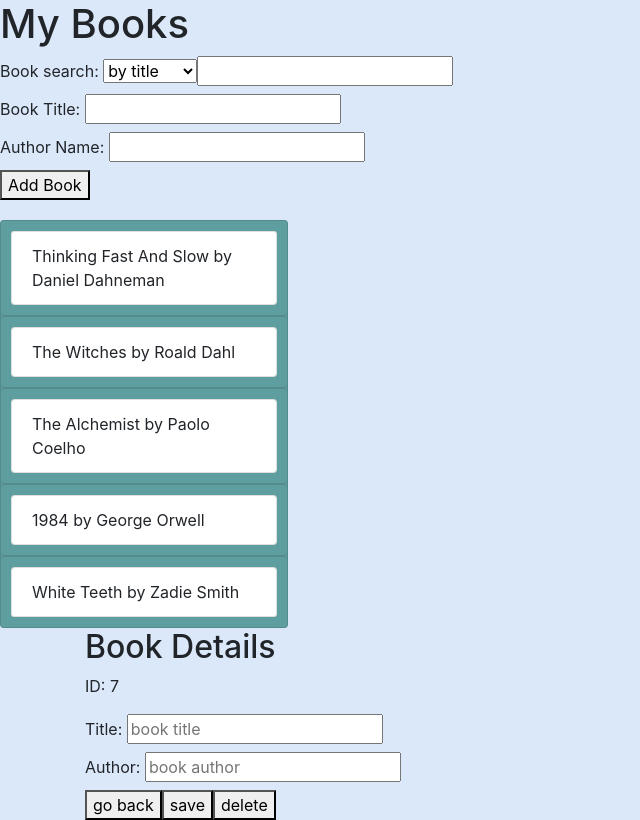
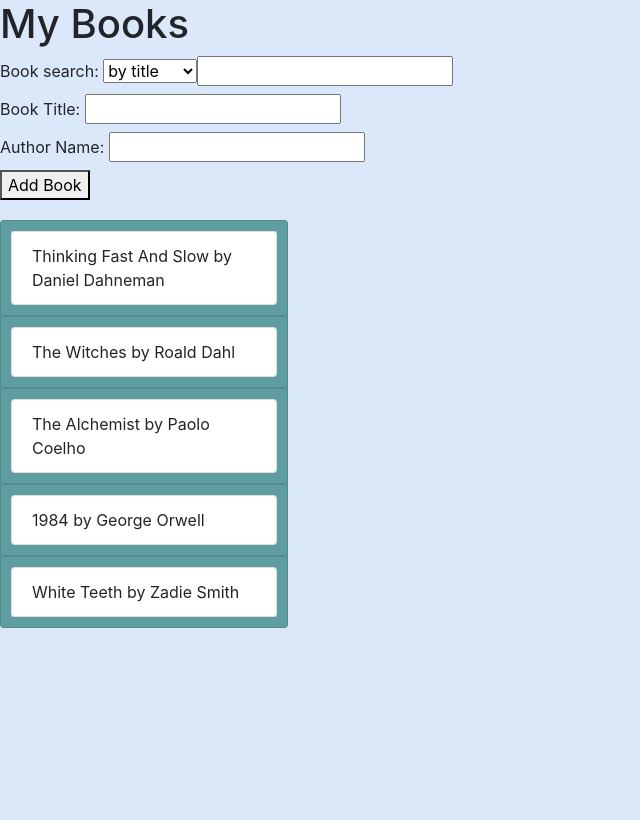
Before and after one commit to Danielandro/angular-books, an Angular app: page /books in a window 1280 px wide. Shown: the whole page, without its empty margins (0-640 px from the left). Built offline with nearby package versions, Linux system fonts and the light colour scheme; data requests are answered from the project's data file.

Commit message:
Add routing for homepage and detail page

```diff
--- a/src/app/app.component.html
+++ b/src/app/app.component.html
@@ -1 +1 @@
-<app-books></app-books>
+<router-outlet></router-outlet>
--- a/src/app/books/books.component.html
+++ b/src/app/books/books.component.html
@@ -30,5 +30,3 @@
     </li>
   </ul>
 </div>
-
-<app-book-detail></app-book-detail>
--- /dev/null
+++ b/src/app/routerConfig.ts
@@ -0,0 +1,9 @@
+import { Routes } from "@angular/router";
+import { BooksComponent } from "./books/books.component";
+import { BookDetailComponent } from "./book-detail/book-detail.component";
+
+export const appRoutes: Routes = [
+  { path: "books", component: BooksComponent },
+  { path: "detail", component: BookDetailComponent },
+  { path: "", redirectTo: "books", pathMatch: "full" }
+];
```
Also changed, not shown: src/app/app.module.ts (+15 -3 lines).
